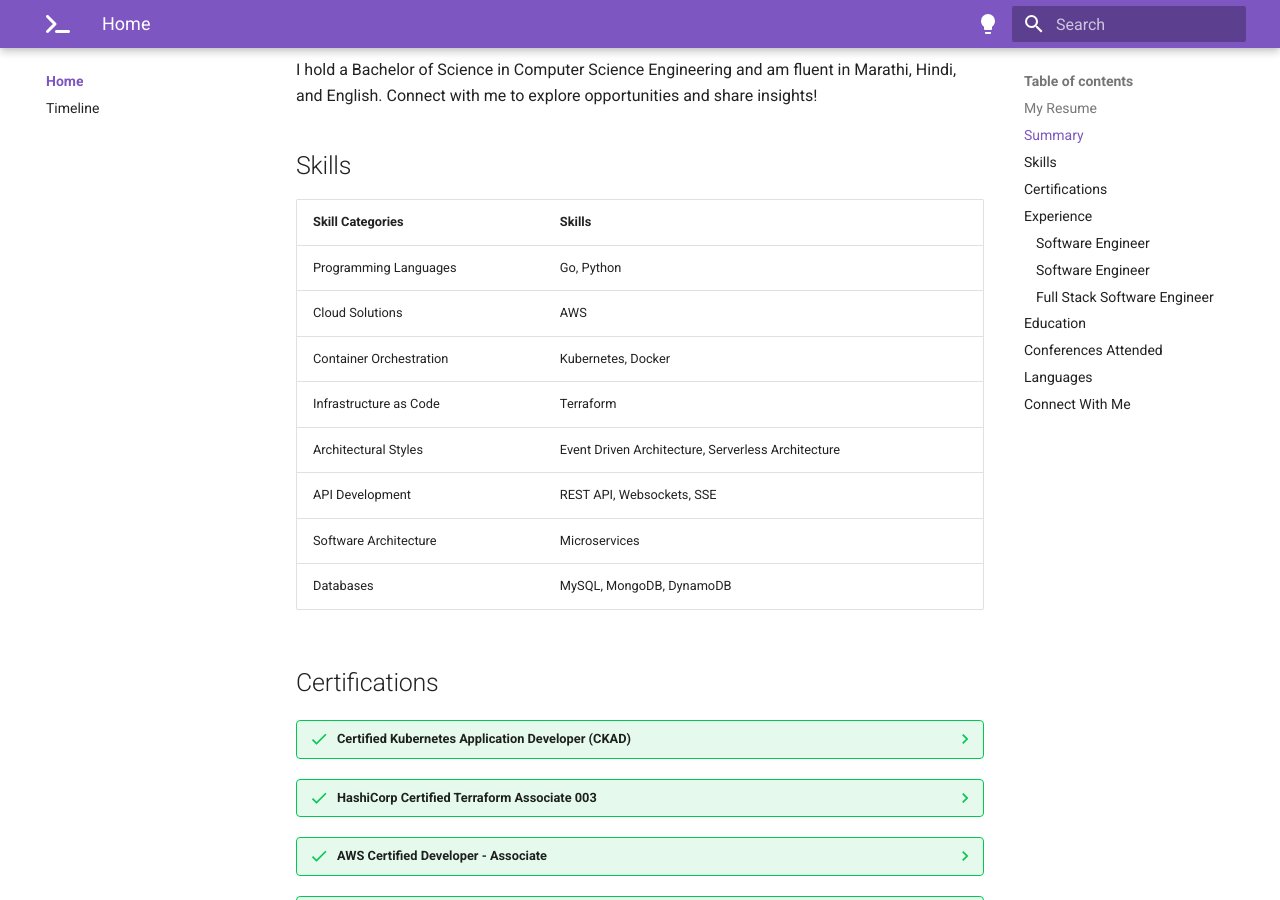
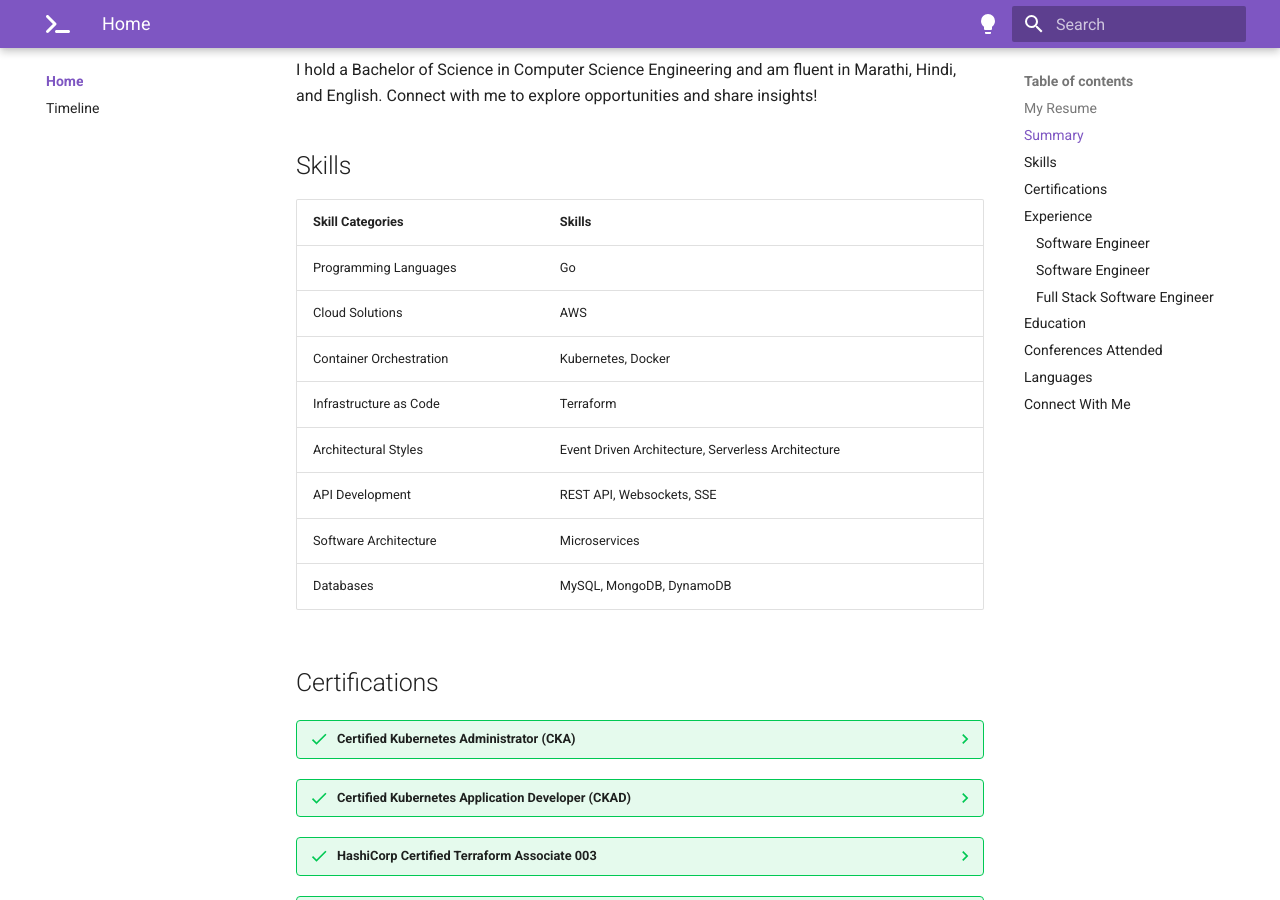
Before and after one commit to imyashkale/portfolio, an MkDocs documentation site: the page built from docs/index.md, in a window 1280 px wide and 900 px high, scrolled down 1536 px. Built offline with MkDocs 1.6.1 and Material for MkDocs 9.7.7, drawn with Linux system fonts in a browser that asks for light colours.

Commit message:
CKA Certification Added

```diff
--- a/docs/index.md
+++ b/docs/index.md
@@ -43,8 +43,8 @@ I hold a Bachelor of Science in Computer Science Engineering and am fluent in Ma
 
 | Skill Categories          | Skills                                    |
 |---------------------------|-------------------------------------------|
-| Programming Languages     | Go, Python                                    |
-| Cloud Solutions           | AWS                 |
+| Programming Languages     | Go                                        |
+| Cloud Solutions           | AWS                                       |
 | Container Orchestration   | Kubernetes, Docker                        |
 | Infrastructure as Code    | Terraform                                 |
 | Architectural Styles      | Event Driven Architecture, Serverless Architecture |
@@ -53,6 +53,12 @@ I hold a Bachelor of Science in Computer Science Engineering and am fluent in Ma
 | Databases                 | MySQL, MongoDB, DynamoDB                  |
 
 ## Certifications
+
+??? success "Certified Kubernetes Administrator (CKA)"
+    **Issued Date**: 26 Feb 2024
+    **Credential ID**: <a href="https://www.credly.com/badges/8234a7da-b9c8-47cb-a46d-947b88270a2e" target="_blank">View on Credly</a>
+    **Download Certificate**: <a href="assets/certifications/cka-certificate.pdf" download="CKAD Certificate">Download Certificate</a>
+    **Motivation**: The CKA certification highlights my proficiency as a cluster administrator in Kubernetes, focusing on application scalability, monitoring, and issue resolution. This certification demonstrates my dedication to mastering Kubernetes and excelling in cluster administration for cloud-native applications.
 
 ??? success "Certified Kubernetes Application Developer (CKAD)"
     **Issued Date**: 29 Dec 2023
```
Also changed, not shown: 1 other file.
